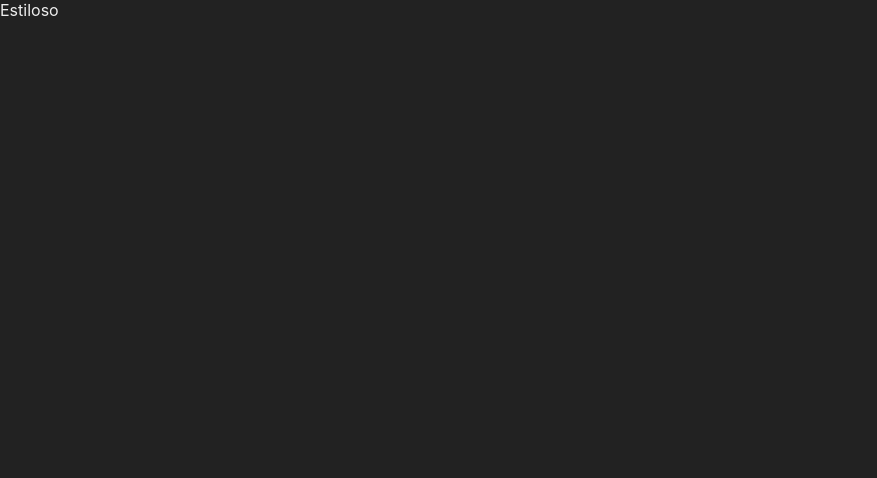
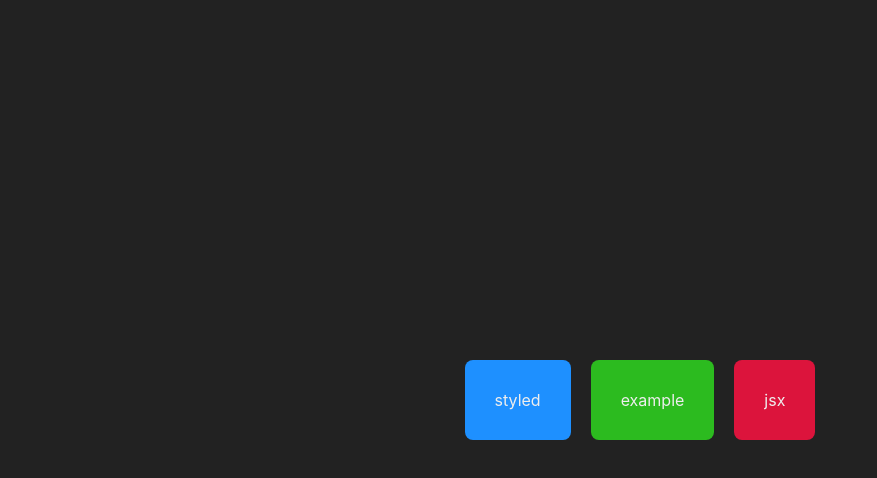
Before and after one commit to lucasSouzaWebDev/next-example, a Next.js app: page / in a window 1280 px wide. Shown: the top 478 px of the page, without its empty margins (0-877 px from the left). Built offline with nearby package versions, Linux system fonts and the light colour scheme.

Commit message:
Styling components.

```diff
--- /dev/null
+++ b/src/components/Navbar.jsx
@@ -0,0 +1,14 @@
+import Link from "next/link"
+import styles from '../styles/Navbar.module.css'
+
+export default function Navbar(props) {
+    return (
+        <Link href={props.to}>
+            <div className={styles.navbar} style={{
+                backgroundColor: props.color ?? 'dodgerblue'
+            }}>
+                {props.label}
+            </div>
+        </Link>
+    )
+}
--- a/src/pages/example.jsx
+++ b/src/pages/example.jsx
@@ -1,11 +1,11 @@
-import React from "react"
+import Layout from '../components/Layout'
 import Header from "../components/Header"
 
 export default function Example() {
     return (
-        <>
+        <Layout title="Usando componentes">
             <Header title="titulo 1" />
             <Header title="titulo 2" />
-        </>
+        </Layout>
     )
 }
--- a/src/pages/index.jsx
+++ b/src/pages/index.jsx
@@ -1,9 +1,17 @@
-import Link from "next/link"
+import Navbar from "../components/Navbar";
 
 export default function Start() {
     return (
-        <div>
-            <Link href="/styled">Estiloso</Link>
+        <div style={{
+            display: 'flex',
+            justifyContent: 'center',
+            alignItems: 'center',
+            flexWrap: 'wrap',
+            height: '100vh',
+        }}>
+            <Navbar to="/styled" label="styled" />
+            <Navbar to="/example" label="example" color="#2cbb1f" />
+            <Navbar to="/jsx" label="jsx" color="crimson" />
         </div>
     )
 }
--- /dev/null
+++ b/src/styles/Navbar.module.css
@@ -0,0 +1,6 @@
+.navbar {
+    padding: 30px;
+    margin: 10px;
+    border-radius: 8px;
+    background-color: #2cbb1f;
+}
```
Also changed, not shown: src/pages/jsx.jsx (+8 -3 lines).
